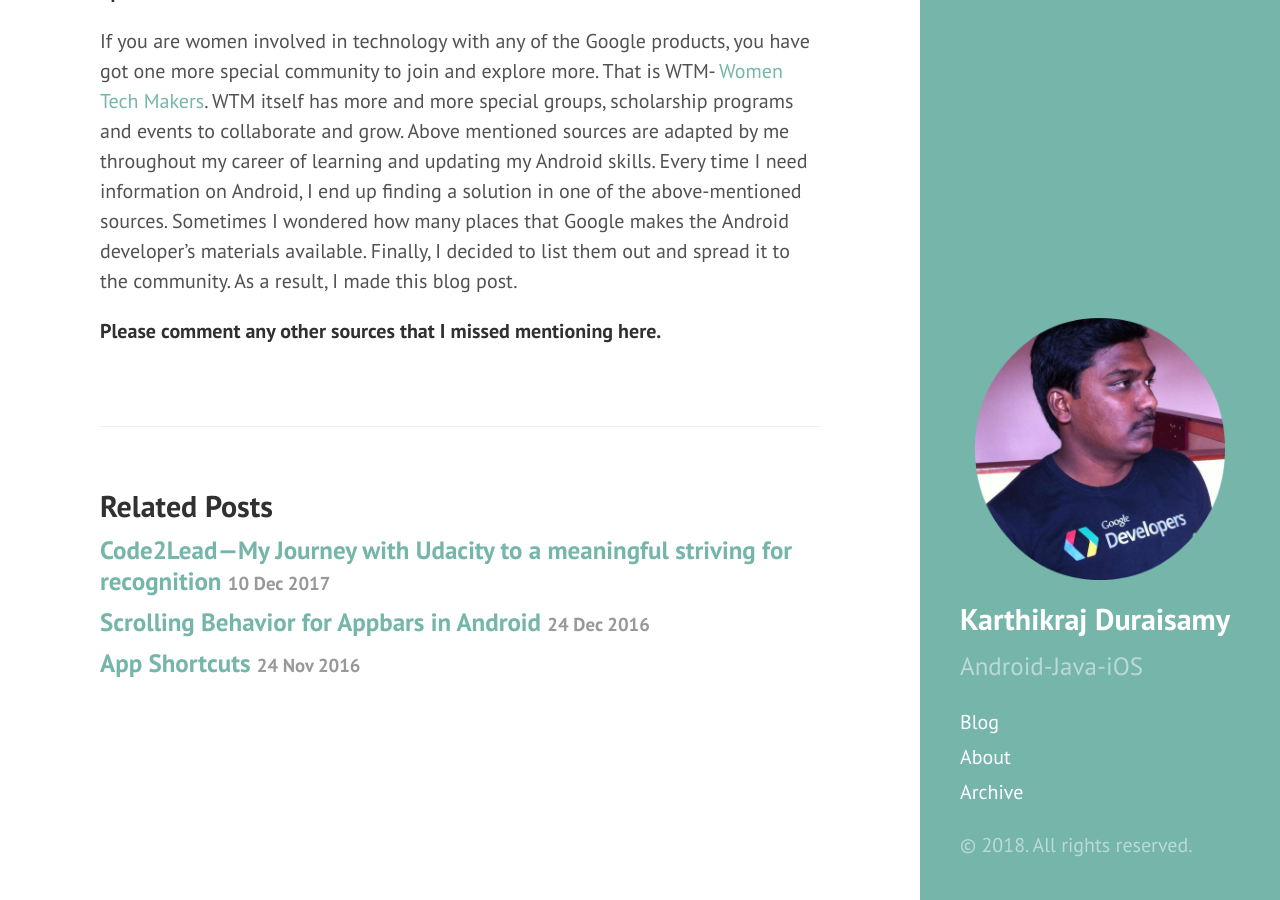
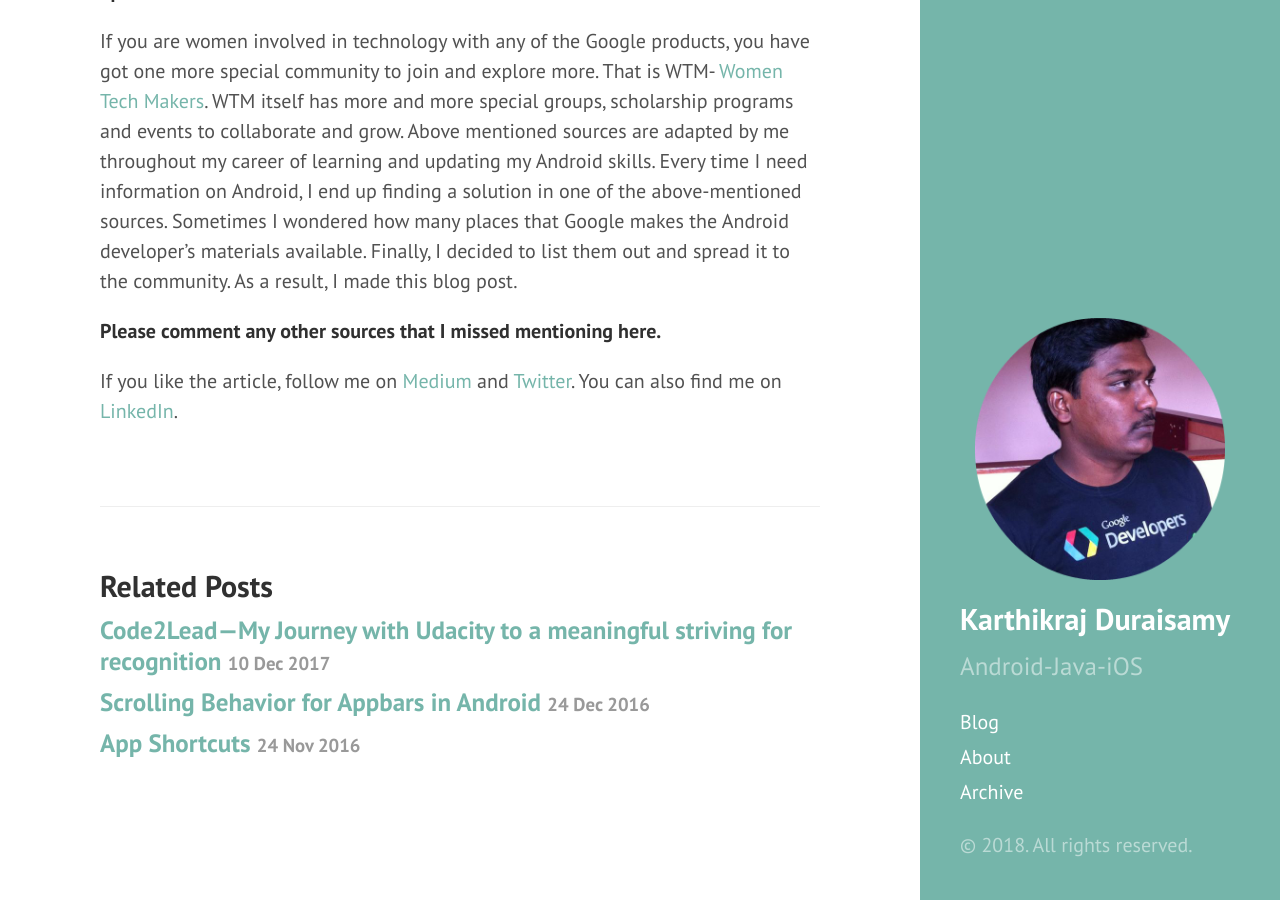
Before and after one commit to karthikraj-duraisamy/karthikraj-duraisamy.github.io, a Jekyll site: the page built from _posts/2017-12-13-mastering-your-android-development-skills-with-google.md, in a window 1280 px wide and 900 px high, scrolled down 4534 px. Built offline with Jekyll 4.4.1, drawn with Linux system fonts in a browser that asks for light colours; comment, search, counter and statistics services are not loaded; some of the changed lines change nothing that is shown.

Commit message:
discus update

```diff
--- a/_posts/2017-12-13-mastering-your-android-development-skills-with-google.md
+++ b/_posts/2017-12-13-mastering-your-android-development-skills-with-google.md
@@ -16,73 +16,73 @@
 Sometimes I felt the contents repeat in multiple places like vlogs and blogs. I guess Google Android Team is trying to make sure the content reaches to the developers whatever their preferred source of learning is.
 
 
-1. YouTube Videos
+* YouTube Videos
 
 Google developers youtube channel and Android developers youtube channel are the really good source to get the latest announcements and technical insights from Google. Especially in the Android developers playlist, there are many insightful playlists for different categories like Android studio tooling, Android support library, Android developer success stories, Android development patterns, Android performance patterns, Design Bytes and more. I found most of these videos are very much insightful and makes the developers job easy while developing Android applications.
 
 
-2. Git Books
+* Git Books
 
 Git books is one more source where Google created a web book style learning content to help the developers to prepare for the Associate Android Developer certification. Gitbooks Android training materials is a good source to start for the beginners, who want to get their basic understanding of Android application development right.
 
 
-3. Android Developers Blog
+* Android Developers Blog
 
 Android Developers blog is considered as a primary source to get the announcements in Android and get detailed blogs for how the API components behave. This blog post page is one of my default pages to open in my browser settings. This page needs to be checked frequently by Android developers.
 
-4. Codelabs
+* Codelabs
 
 Codelabs is one of the best and innovative commitment by Google to teach the technology. The step by step learning process that we can achieve by writing and understanding the code practically looks powerful. Codelabs makes sure the content reaches the developers both theoretically and practically.
 
-5. Udacity courses
+* Udacity courses
 
 Google and Udacity have partnered to create quality content for Android developers which has helped me personally. These course videos are always available for free and if you want to get a mentor-ship and real-time project with the review, then you can enroll in paid certification courses. But for self-learning, these materials are free to access so far. Google keeps updating the content in Udacity courses. Udacity course materials are must to utilize for all passionate Android developers. Google is just not committed to creating Android development help materials, the company also has other areas of development covered as well in the Udacity courses like Google Cloud.
 
 
-6. PlayBook Android Application
+* PlayBook Android Application
 
 Playbook Android application is available for Android devices which makes all its features at your ease of learning. This application helps the developers to learn about the new feature releases and best practices. Also, this app stands as an example of design inspiration too. Most of the mentioned links like Android developers blog, Youtube channel updates , and firebase announcements… etc are made available in this application. This is one of the must-have application every developer need on their device.
 
 
-7. iosched open source app
+* iosched open source app
 
 Every year with Google I/O event, Google open sources the I/O event app. Which is serving as a primary source for learning by reading the scalable application's code. This app always demonstrates the latest updates that get announced in I/O event. This app is also a must open source project that should be explored by the Android developers to learn most of the required Android skills.
 
 
-8. Open sourced sample projects
+* Open sourced sample projects
 
 Google samples account in Github has a lot of sample codes for Android SDK and Android support libraries. These sample codes will help us to go deep and understand specific concepts like App components, App Architecture components and much more… You'll find most of the Android sample code through this Github account.
 
 
 
-9. GDG Programs
+* GDG Programs
 
 GDG Programs worldwide is a promising initiative by Google to make sure the collaboration between local developers community. This collaboration helps Google to encourage the developer's community to develop more and more frequently with Google products and it helps the developers to meet the community members and discuss the latest updates or common problems in the technology. This GDG is a must to join for Android developers. Find out a GDG community in your city and join in that to keep yourself updated. You'll get more exposure and experience by meeting the like-minded people and by having a conversation with them. My favorite group is GDG Blrdroid and I participate in the events regularly since 2011. Study Jam is a program conducted by GDG for developers to meet in a place and learn together.
 
 
 
-10. Google Play Books
+* Google Play Books
 
 Google made available some of the Android development related books for free on Google Play Books. My favorite in the list is Build for Billions book.
 Build for Billions book covers the challenges that I used to face early in my career and provides elegant solutions.
 
 
-11. Grow with Google
+* Grow with Google
 
 Grow with Google offers free training with scholarship challenges to improve our skills. As Google is keen on getting more developers to use their API's, the company partnered with EduTech companies like Udacity and Pluralsight to provide free courses to right candidates through scholarship challenges. Grow with Google is an initiative to encourage the developers to master Google development platforms. Currently, Google announced the scholarships with Udacity and Pluralsight. Do apply If you are really passionate about Android or Mobile Web pages.
 
 
-12. DevFest, AppFest, Developer Days, I/O and Roadshow
+* DevFest, AppFest, Developer Days, I/O and Roadshow
 
 Apart from directly improving the developer's skills by providing course materials, Google also makes sure the updates and announcements reach everyone. To make this process more serious and easy, Google arranges some initiative by meeting the local community through DevFest, AppFest, Developer Days, Roadshows and etc… Google events. Above mentioned fests and events help us to network with other developers and listen to the updates and understand what Google is up to currently.
 
 
-13. Developer.Android.com Training materials
+* Developer.Android.com Training materials
 
 Obviously, this site seems like a starting point for all Android developers.
 
 
-14. Advanced Android Development Certification Materials
+* Advanced Android Development Certification Materials
 
 To prepare yourself towards AAD, Google suggests utilizing some of the mentioned resources. Apart from other sources, General Assembly Android course is a special edition for AAD.
 
@@ -100,18 +100,29 @@
 <strong>Please comment any other sources that I missed mentioning here.</strong>
 
 
+If you like the article, follow me on [Medium](https://medium.com/@twit2karthikraj) and [Twitter](https://twitter.com/MeKarthikraj). You can also find me on [LinkedIn](https://in.linkedin.com/in/karthikrajduraisamy).
+
+
+
+
+
 <script id="dsq-count-scr" src="//karthikraj-net.disqus.com/count.js" async></script>
+
+
+
 {% if page.comments %}
 <div id="disqus_thread"></div>
 <script>
+
 /**
 *  RECOMMENDED CONFIGURATION VARIABLES: EDIT AND UNCOMMENT THE SECTION BELOW TO INSERT DYNAMIC VALUES FROM YOUR PLATFORM OR CMS.
 *  LEARN WHY DEFINING THESE VARIABLES IS IMPORTANT: https://disqus.com/admin/universalcode/#configuration-variables*/
 
 var disqus_config = function () {
 this.page.url = 'http://karthikraj.net/2017/12/13/mastering-your-android-development-skills-with-google/';
-this.page.identifier = '20171213MASTERINGANDROID’;
+this.page.identifier = '20171213MASTERINGANDROID';
 };
+
 (function() { // DON'T EDIT BELOW THIS LINE
 var d = document, s = d.createElement('script');
 s.src = '//karthikraj-net.disqus.com/embed.js';
@@ -120,4 +131,5 @@
 })();
 </script>
 <noscript>Please enable JavaScript to view the <a href="https://disqus.com/?ref_noscript">comments powered by Disqus.</a></noscript>
+
 {% endif %}
```
